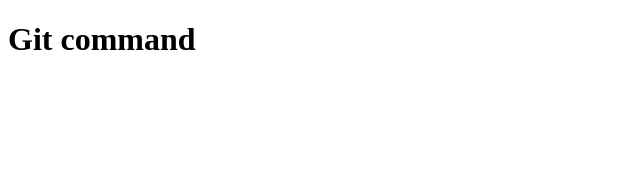
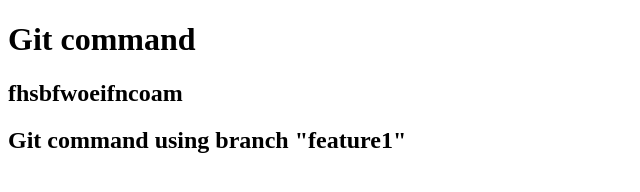
Before and after one commit to pavanreddy986/Another_One, a plain HTML site: page index.html in a window 1280 px wide. Shown: the whole page, without its empty margins (0-640 px from the left). Drawn offline with Linux system fonts and the light colour scheme.

Commit message:
added content in feature1

```diff
--- a/index.html
+++ b/index.html
@@ -7,5 +7,7 @@
 </head>
 <body>
     <h1>Git command</h1>
+    <h2>fhsbfwoeifncoam</h2>
+    <h2>Git command using branch "feature1"</h2>
 </body>
 </html>
```
